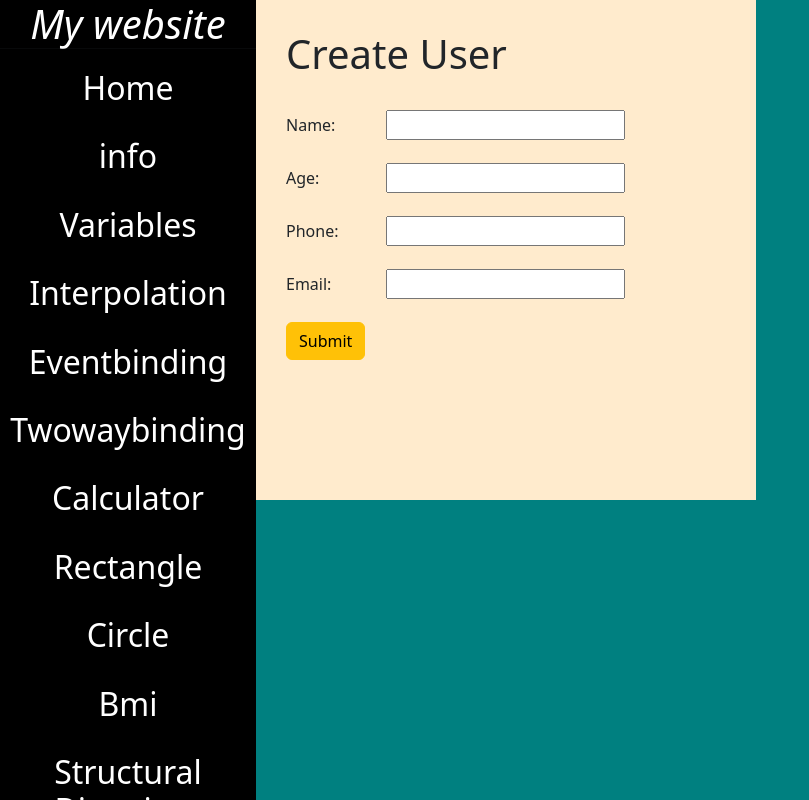
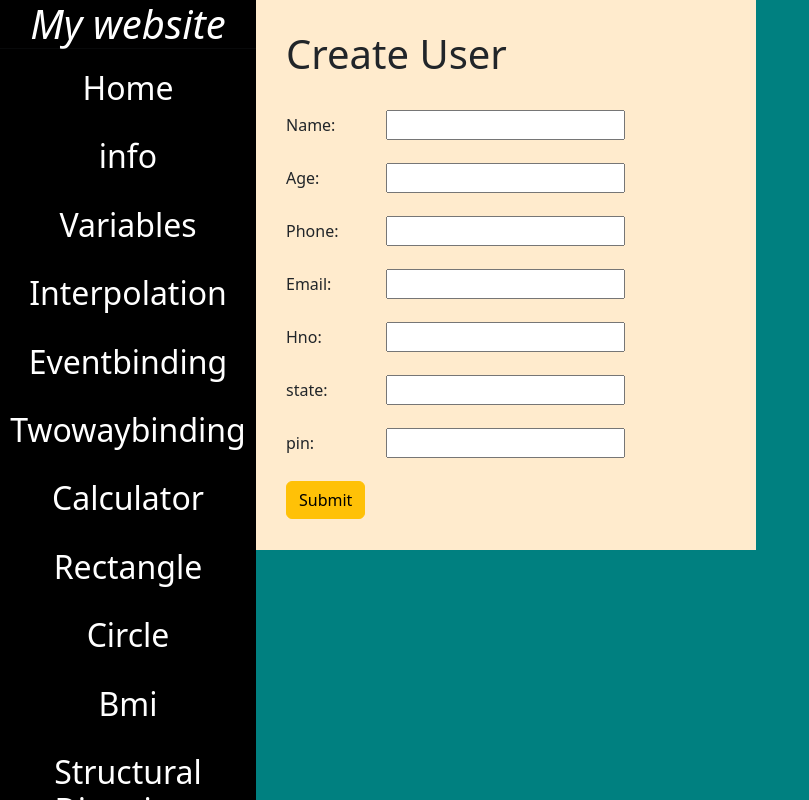
Before and after one commit to Ravikanikireddy/my-app2, an Angular app: page /dashboard/create-user in a window 1280 px wide. Shown: the whole page, without its empty margins (0-809 px from the left). Built offline with nearby package versions, Linux system fonts and the light colour scheme; sample sign-in values are in the browser's storage.

Commit message:
to map the nested form group

```diff
--- a/src/app/create-user/create-user.component.html
+++ b/src/app/create-user/create-user.component.html
@@ -1,4 +1,4 @@
-<div>
+<div class="parent">
 <h1>Create User</h1><br>
 <form [formGroup]="userForm">
 
@@ -18,6 +18,22 @@
     <input type="text" formControlName="email">
     <br>
 
+    <div class="child" formGroupName="address">
+
+        <label>Hno:</label>
+        <input type="text" formControlName="hno">
+        <br>
+
+        <label>state:</label>
+        <input type="text" formControlName="state">
+        <br>
+
+        <label>pin:</label>
+        <input type="text" formControlName="pin">
+        <br>
+
+    </div>
+
      <button (click)="submit()" class="btn btn-warning">Submit</button>
 
 </form>
--- a/src/app/create-user/create-user.component.scss
+++ b/src/app/create-user/create-user.component.scss
@@ -1,6 +1,6 @@
-div{
+.parent{
     width:500px;
-    height:500px;
+    height:550px;
     background-color: blanchedalmond;
     padding:30px;
 }
--- a/src/app/create-user/create-user.component.ts
+++ b/src/app/create-user/create-user.component.ts
@@ -11,7 +11,12 @@ public userForm:FormGroup = new FormGroup({
   name:new FormControl(),
   age:new FormControl(),
   phone:new FormControl(),
-  email:new FormControl()
+  email:new FormControl(),
+  address:new FormGroup({
+    hno:new FormControl(),
+    state:new FormControl(),
+    pin:new FormControl()
+  })
 });
 submit(){
   console.log(this.userForm);
```
